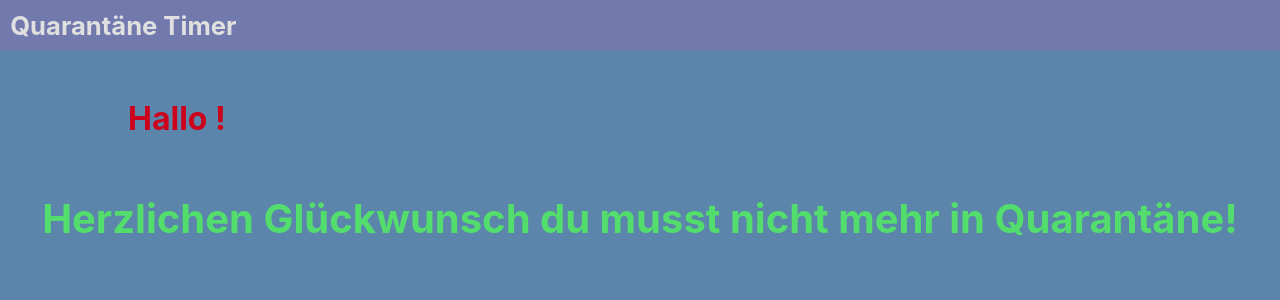
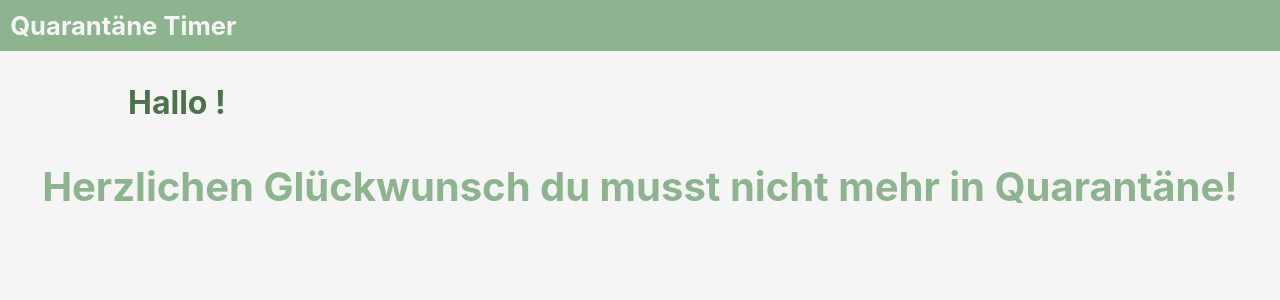
Before and after one commit to ITegs/quarantine-timer, a React (Create React App) app: page / in a window 1280 px wide. Shown: the top 300 px of the page. Built offline with nearby package versions, Linux system fonts and the light colour scheme.

Commit message:
:lipstick: change colorTheme + add darkMode

```diff
--- a/public/index.html
+++ b/public/index.html
@@ -4,7 +4,7 @@
     <meta charset="utf-8" />
     <link rel="icon" href="%PUBLIC_URL%/favicon.ico" />
     <meta name="viewport" content="width=device-width, initial-scale=1" />
-    <meta name="theme-color" content="#7179AD" />
+    <meta name="theme-color" content="#8db48e" />
     <meta name="description" content="Wie lange musst du noch in Quarantäne?" />
     <link rel="apple-touch-icon" href="%PUBLIC_URL%/logo512.png" />
     <!--
--- a/src/App.js
+++ b/src/App.js
@@ -33,6 +33,6 @@ const styles = {
     minHeight: "100vh",
   },
   countdown: {
-    paddingTop: "7vh",
+    paddingTop: "5vh",
   },
 };
--- a/src/Theme/Colors.js
+++ b/src/Theme/Colors.js
@@ -1,8 +1,18 @@
-export const Colors = {
-  text: "#E0E0E0",
-  background: "#5B85AA",
-  dark: "#7179AD",
-  light: "#FEEFE5",
-  accent1: "#CC001B",
-  accent2: "#53DD6C",
+const darkOS = window.matchMedia("(prefers-color-scheme: dark)").matches;
+
+let themeColors = {
+  text: "#000",
+  background: "#f5f5f5",
+  accent1: "#4d724d",
+  accent2: "#8db48e",
 };
+if (darkOS) {
+  themeColors = {
+    text: "#999",
+    background: "#1c1c1e",
+    accent1: "#4d724d",
+    accent2: "#8db48e",
+  };
+}
+
+export const Colors = themeColors;
--- a/src/components/Header.js
+++ b/src/components/Header.js
@@ -14,10 +14,10 @@ export default function Header() {
 
 const styles = {
   container: {
-    backgroundColor: Colors.dark,
+    backgroundColor: Colors.accent2,
   },
   title: {
-    color: Colors.text,
+    color: Colors.background,
     fontSize: "1.6em",
     fontWeight: "bold",
 
--- a/src/components/Welcome.js
+++ b/src/components/Welcome.js
@@ -15,6 +15,6 @@ const styles = {
     color: Colors.accent1,
     fontSize: "2em",
     paddingLeft: "10vw",
-    marginTop: "6vh",
+    marginTop: "4vh",
   },
 };
```
Also changed, not shown: public/manifest.json.
